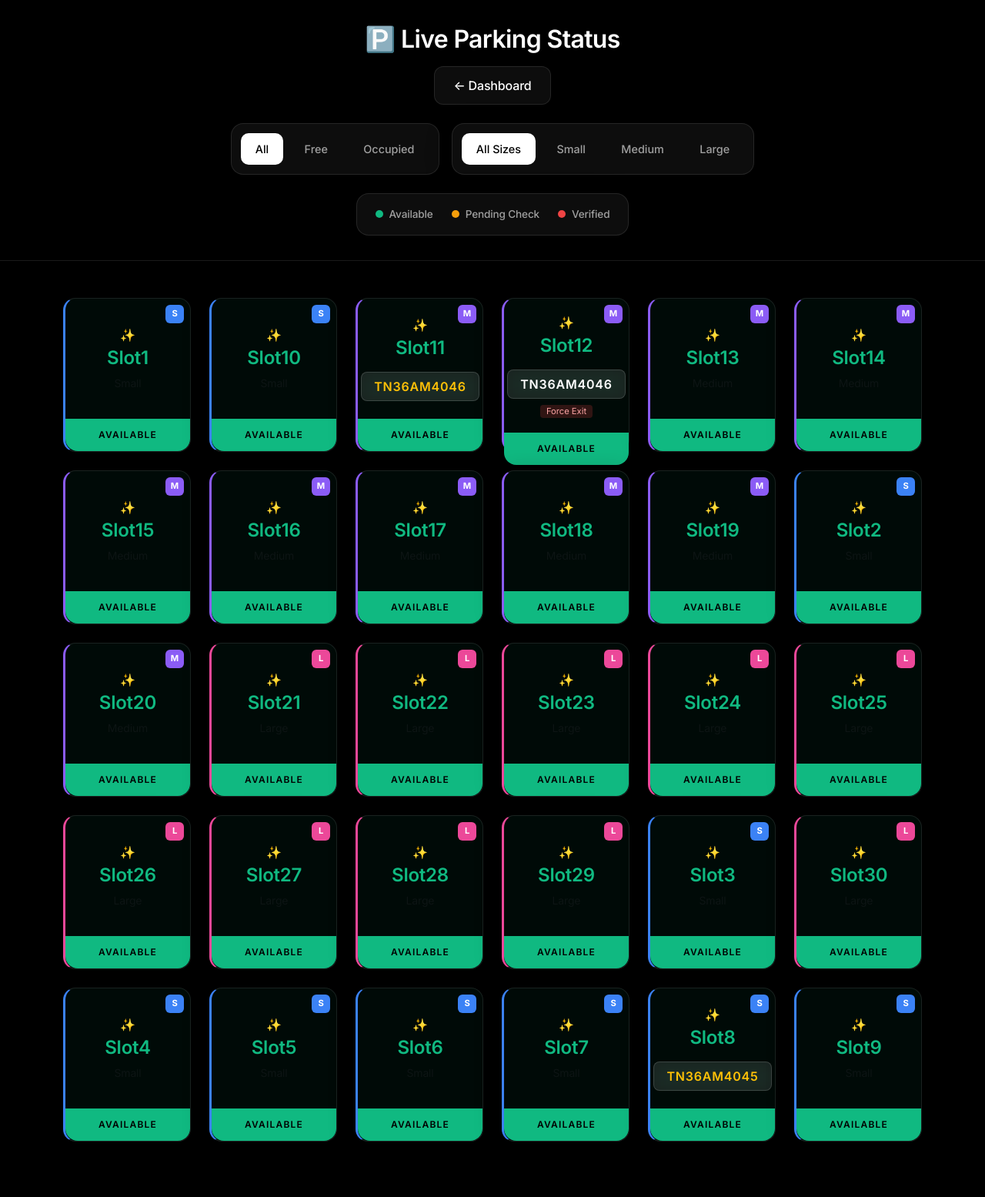
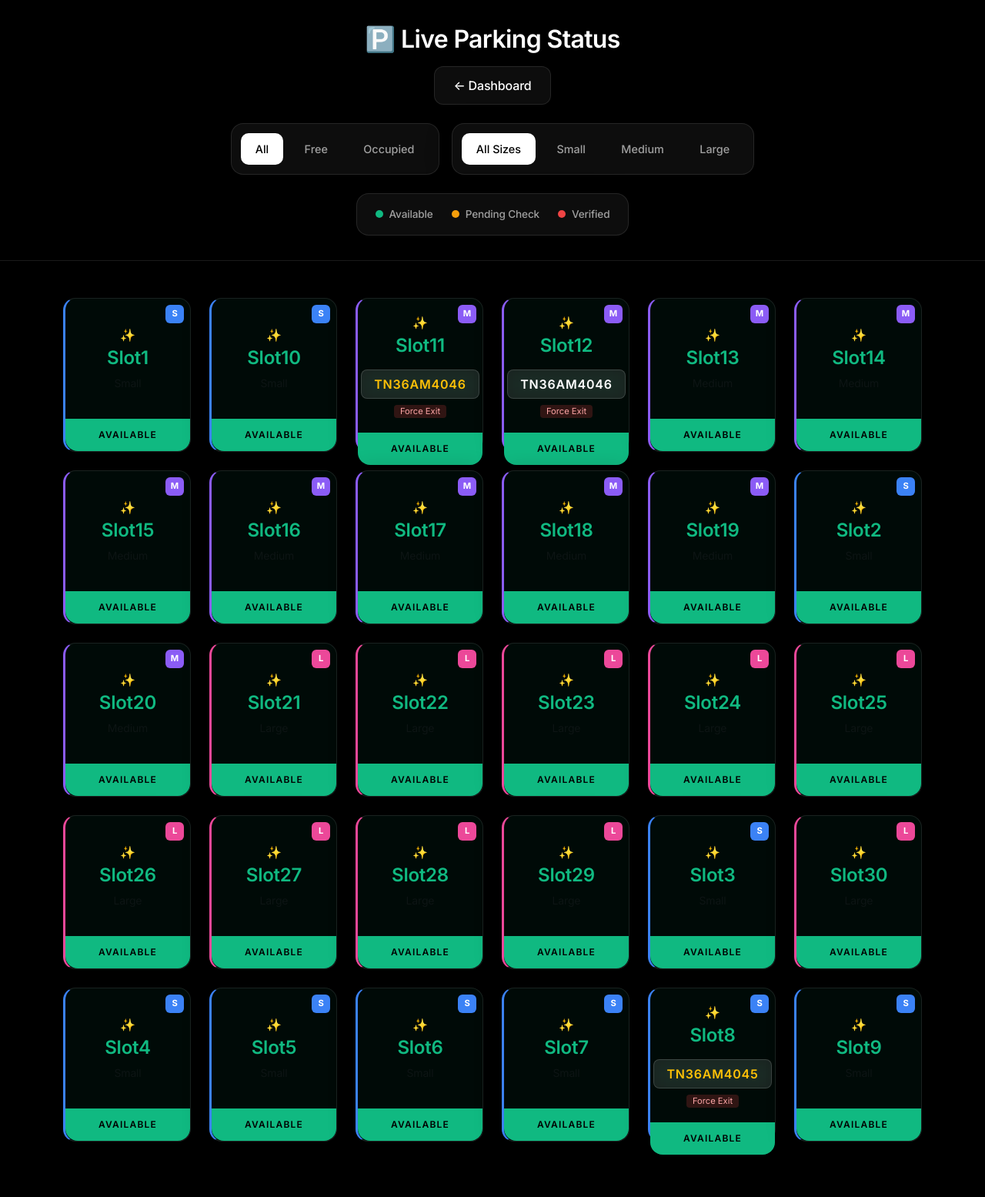
Before and after one commit to VRK1106/parking-demo, a Flask app: page /status in a window 1280 px wide. Shown: the whole page at 77% size. Run offline with Flask 3, Linux system fonts and the light colour scheme; data comes from the database, SQL or seed files in the repository; both versions use the stored data as it was after the commit.

Commit message:
Force Exit visibility

```diff
--- a/templates/status.html
+++ b/templates/status.html
@@ -419,6 +419,11 @@
                         </button>
                         {% elif slot.temp_reg_num %}
                         <div class="reg-num text-warning">{{ slot.temp_reg_num }}</div>
+                        <button class="btn btn-sm btn-danger mt-2 py-0 px-2 border-0"
+                            style="font-size: 0.7rem; background: rgba(239, 68, 68, 0.2); color: #fca5a5;"
+                            onclick="forceCheckout(event, '{{ slot.temp_reg_num }}')">
+                            Force Exit
+                        </button>
                         {% else %}
                         <div class="small text-muted opacity-50">{{ slot.size_type|capitalize }}</div>
                         {% endif %}
```
Also changed, not shown: parking.db.
